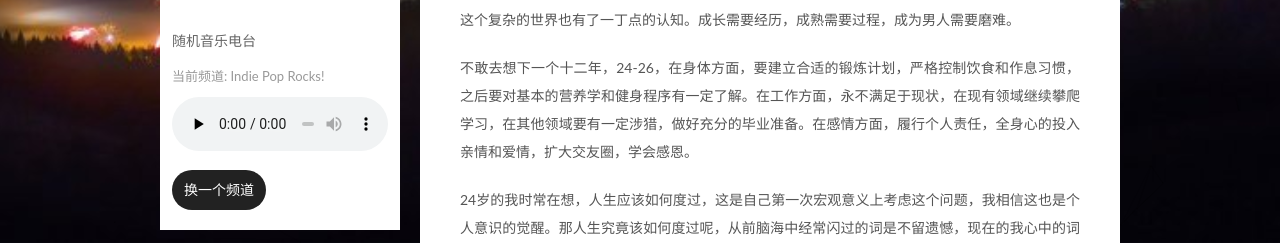
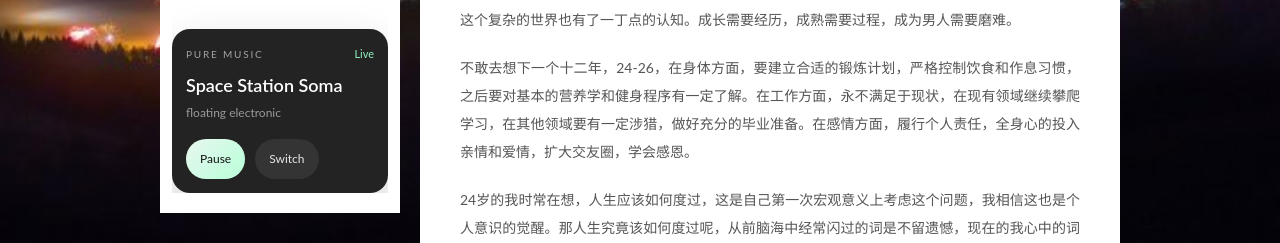
Before and after one commit to pepehuo23/pepehuo23.github.io, a plain HTML site: page index.html in a window 1280 px wide. Shown: the part 557-800 px from the top of the page. Drawn offline with nearby package versions, Linux system fonts and the light colour scheme; some packages are replaced by stand-ins of ours.

Commit message:
Refine pure music autoplay player

```diff
--- a/css/main.css
+++ b/css/main.css
@@ -3011,3 +3011,70 @@ body {
   margin: auto;
   background-attachment: fixed;
 }
+.custom-radio-player {
+  margin-top: 10px;
+  padding: 14px;
+  border-radius: 18px;
+  background: rgba(17, 17, 17, 0.92);
+  color: #f5f5f5;
+  text-align: left;
+  box-shadow: 0 18px 45px rgba(0, 0, 0, 0.18);
+}
+.custom-radio-head {
+  display: flex;
+  justify-content: space-between;
+  align-items: center;
+  gap: 10px;
+  margin-bottom: 10px;
+}
+.custom-radio-kicker {
+  font-size: 10px;
+  letter-spacing: 0.18em;
+  text-transform: uppercase;
+  color: rgba(255, 255, 255, 0.58);
+}
+.custom-radio-status {
+  font-size: 11px;
+  color: #91f2c1;
+}
+.custom-radio-station {
+  font-size: 18px;
+  font-weight: 600;
+  line-height: 1.2;
+  color: #ffffff;
+}
+.custom-radio-meta {
+  margin-top: 4px;
+  font-size: 12px;
+  color: rgba(255, 255, 255, 0.54);
+}
+.custom-radio-audio {
+  display: none;
+}
+.custom-radio-actions {
+  display: flex;
+  gap: 10px;
+  margin-top: 14px;
+}
+.custom-radio-toggle,
+.custom-radio-reroll {
+  appearance: none;
+  border: 0;
+  border-radius: 999px;
+  padding: 8px 14px;
+  font-size: 12px;
+  cursor: pointer;
+  transition: transform 0.2s ease, opacity 0.2s ease;
+}
+.custom-radio-toggle:hover,
+.custom-radio-reroll:hover {
+  transform: translateY(-1px);
+}
+.custom-radio-toggle {
+  background: linear-gradient(135deg, #e9f7ef, #b7ffd9);
+  color: #111;
+}
+.custom-radio-reroll {
+  background: rgba(255, 255, 255, 0.08);
+  color: rgba(255, 255, 255, 0.88);
+}
--- a/index.html
+++ b/index.html
@@ -974,11 +974,18 @@
 
 <br>
 
-          <div class="custom-radio-player" style="margin-top: 8px;">
-            <div class="custom-radio-title" style="font-size:14px;margin-bottom:8px;color:#666;">随机音乐电台</div>
-            <div class="custom-radio-name" style="font-size:13px;margin-bottom:8px;color:#999;">准备中...</div>
-            <audio class="custom-radio-audio" controls preload="none" style="width:100%;"></audio>
-            <button class="custom-radio-reroll" type="button" style="margin-top:10px;padding:6px 12px;border:0;border-radius:999px;background:#222;color:#fff;cursor:pointer;">换一个频道</button>
+          <div class="custom-radio-player">
+            <div class="custom-radio-head">
+              <span class="custom-radio-kicker">Pure Music</span>
+              <span class="custom-radio-status">Connecting...</span>
+            </div>
+            <div class="custom-radio-station">Ambient Stream</div>
+            <div class="custom-radio-meta">Open-site autoplay attempt</div>
+            <audio class="custom-radio-audio" preload="none"></audio>
+            <div class="custom-radio-actions">
+              <button class="custom-radio-toggle" type="button">Play</button>
+              <button class="custom-radio-reroll" type="button">Switch</button>
+            </div>
           </div>
 
 
--- a/js/src/utils.js
+++ b/js/src/utils.js
@@ -290,16 +290,20 @@ NexT.utils = NexT.$u = {
 
   initCustomRadioPlayer: function () {
     var stations = [
-      { name: 'Groove Salad', url: 'https://ice.somafm.com/groovesalad' },
-      { name: 'Drone Zone', url: 'https://ice.somafm.com/dronezone' },
-      { name: 'Deep Space One', url: 'https://ice.somafm.com/deepspaceone' },
-      { name: 'Indie Pop Rocks!', url: 'https://ice.somafm.com/indiepop' }
+      { name: 'Drone Zone', detail: 'ambient drone', url: 'https://ice.somafm.com/dronezone' },
+      { name: 'Deep Space One', detail: 'spatial ambient', url: 'https://ice.somafm.com/deepspaceone' },
+      { name: 'Groove Salad', detail: 'chilled ambient', url: 'https://ice.somafm.com/groovesalad' },
+      { name: 'Space Station Soma', detail: 'floating electronic', url: 'https://ice.somafm.com/spacestation' }
     ];
 
     $('.custom-radio-player').each(function () {
       var $player = $(this);
       var $audio = $player.find('.custom-radio-audio');
-      var $name = $player.find('.custom-radio-name');
+      var audio = $audio[0];
+      var $station = $player.find('.custom-radio-station');
+      var $meta = $player.find('.custom-radio-meta');
+      var $status = $player.find('.custom-radio-status');
+      var $toggle = $player.find('.custom-radio-toggle');
       var $reroll = $player.find('.custom-radio-reroll');
       var currentIndex = -1;
 
@@ -313,17 +317,79 @@ NexT.utils = NexT.$u = {
         currentIndex = nextIndex;
         var station = stations[currentIndex];
         $audio.attr('src', station.url);
-        $name.text('当前频道: ' + station.name);
+        $station.text(station.name);
+        $meta.text(station.detail);
       }
 
+      function setStatus(text) {
+        $status.text(text);
+      }
+
+      function setToggleLabel() {
+        $toggle.text(audio.paused ? 'Play' : 'Pause');
+      }
+
+      function tryAutoplay() {
+        setStatus('Autoplay...');
+        audio.play().then(function () {
+          setStatus('Live');
+          setToggleLabel();
+        }).catch(function () {
+          setStatus('Tap play');
+          setToggleLabel();
+        });
+      }
+
+      audio.volume = 0.9;
       pickStation();
+      setToggleLabel();
+      tryAutoplay();
+
+      $toggle.on('click', function () {
+        if (audio.paused) {
+          audio.play().then(function () {
+            setStatus('Live');
+            setToggleLabel();
+          }).catch(function () {
+            setStatus('Tap play');
+            setToggleLabel();
+          });
+          return;
+        }
+
+        audio.pause();
+      });
 
       $reroll.on('click', function () {
-        var shouldResume = !$audio[0].paused;
+        var shouldResume = !audio.paused;
         pickStation();
         if (shouldResume) {
-          $audio[0].play().catch(function () {});
+          audio.play().then(function () {
+            setStatus('Live');
+            setToggleLabel();
+          }).catch(function () {
+            setStatus('Tap play');
+            setToggleLabel();
+          });
         }
+      });
+
+      $audio.on('play', function () {
+        setStatus('Live');
+        setToggleLabel();
+      });
+
+      $audio.on('pause', function () {
+        setStatus('Paused');
+        setToggleLabel();
+      });
+
+      $audio.on('waiting', function () {
+        setStatus('Buffering...');
+      });
+
+      $audio.on('error', function () {
+        setStatus('Switch stream');
       });
     });
   }
```
Also changed, not shown: 2017/12/15/The-new-page/index.html (+12 -5 lines), 2020/02/26/2020/index.html (+12 -5 lines), 2020/07/27/像少年啦飞驰/index.html (+12 -5 lines), 2020/08/12/南方/index.html (+12 -5 lines), 2021/02/15/2021/index.html (+12 -5 lines), archives/2017/12/index.html (+12 -5 lines), archives/2017/index.html (+12 -5 lines), archives/2020/02/index.html (+12 -5 lines), archives/2020/07/index.html (+12 -5 lines), archives/2020/08/index.html (+12 -5 lines), archives/2020/index.html (+12 -5 lines), archives/2021/02/index.html (+12 -5 lines), archives/2021/index.html (+12 -5 lines), archives/index.html (+12 -5 lines).
